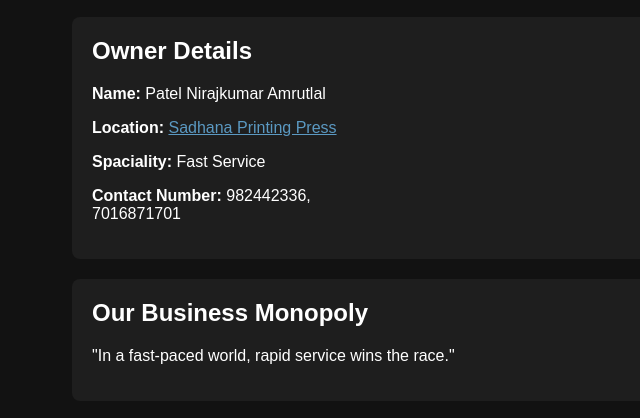
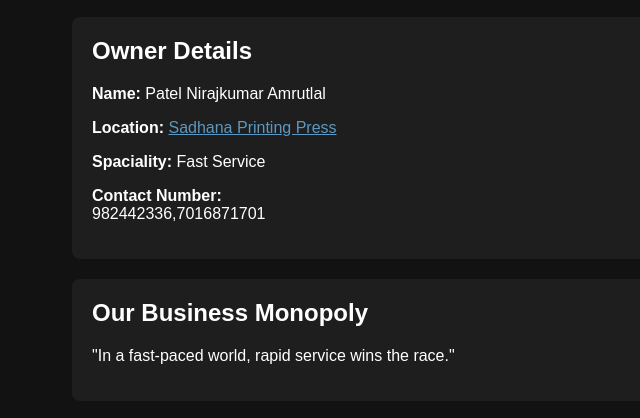
Before and after one commit to sadhanaprintingpress/NIRAJ, a plain HTML site: page index.html in a window 1280 px wide. Shown: the part 315-733 px from the top of the page, without its empty margins (268-908 px from the left). Drawn offline with Linux system fonts and the light colour scheme.

Commit message:
Update index.html

```diff
--- a/index.html
+++ b/index.html
@@ -23,7 +23,7 @@
                 <p><strong>Name:</strong> Patel Nirajkumar Amrutlal</p>
                 <p class="location"><strong>Location:</strong> <a class="loc" href="https://www.google.com/maps/place/Sadhana+Printing+Press+:+A.+J.+Patel+Complex/@23.7189171,72.1083784,19.06z/data=!4m16!1m9!3m8!1s0x395c7b12536a396f:0xb83c879926781c0a!2sSadhana+Printing+Press+:+A.+J.+Patel+Complex!8m2!3d23.7187677!4d72.1088801!9m1!1b1!16s%2Fg%2F11c2jw_rcr!3m5!1s0x395c7b12536a396f:0xb83c879926781c0a!8m2!3d23.7187677!4d72.1088801!16s%2Fg%2F11c2jw_rcr?entry=ttu" target="_blank"> Sadhana Printing Press  </a></p>
                 <p><strong>Spaciality:</strong> Fast Service</p>
-                <p><strong>Contact Number:</strong> 982442336,<br>7016871701 </p>
+                <p><strong>Contact Number:</strong> <br class="sp"> 982442336,7016871701 </p>
                 <!-- <p><strong>Education:</strong> B. Tech in Computer Science</p> -->
             </section>
             <section class="info">
```
